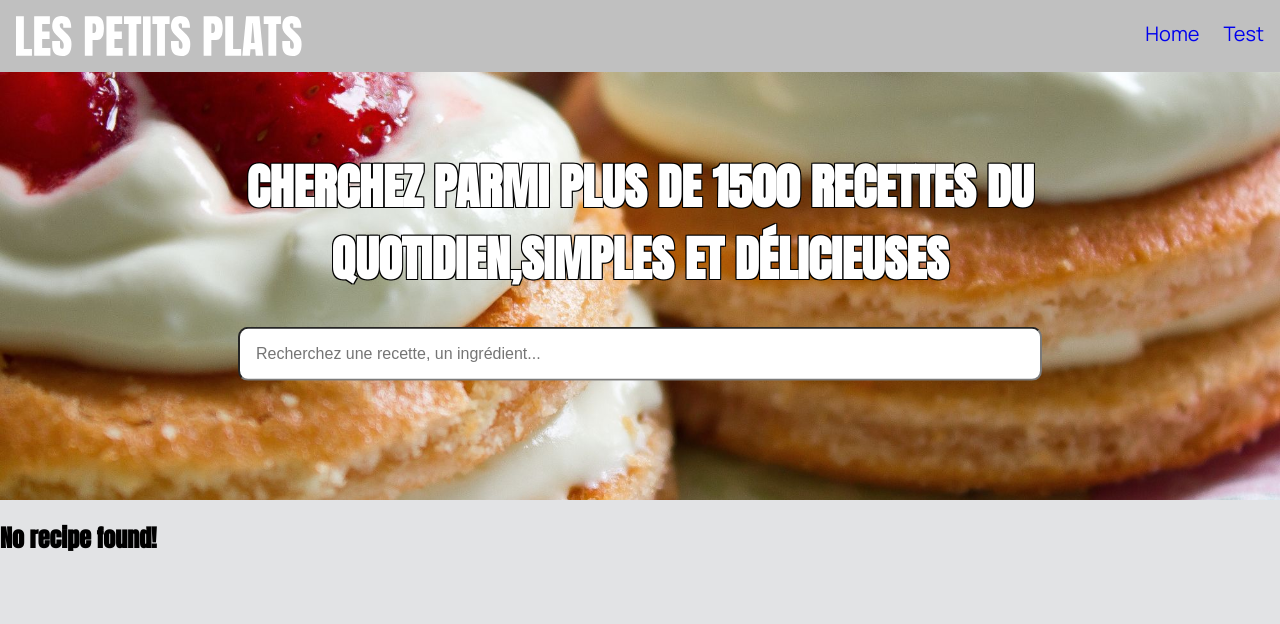
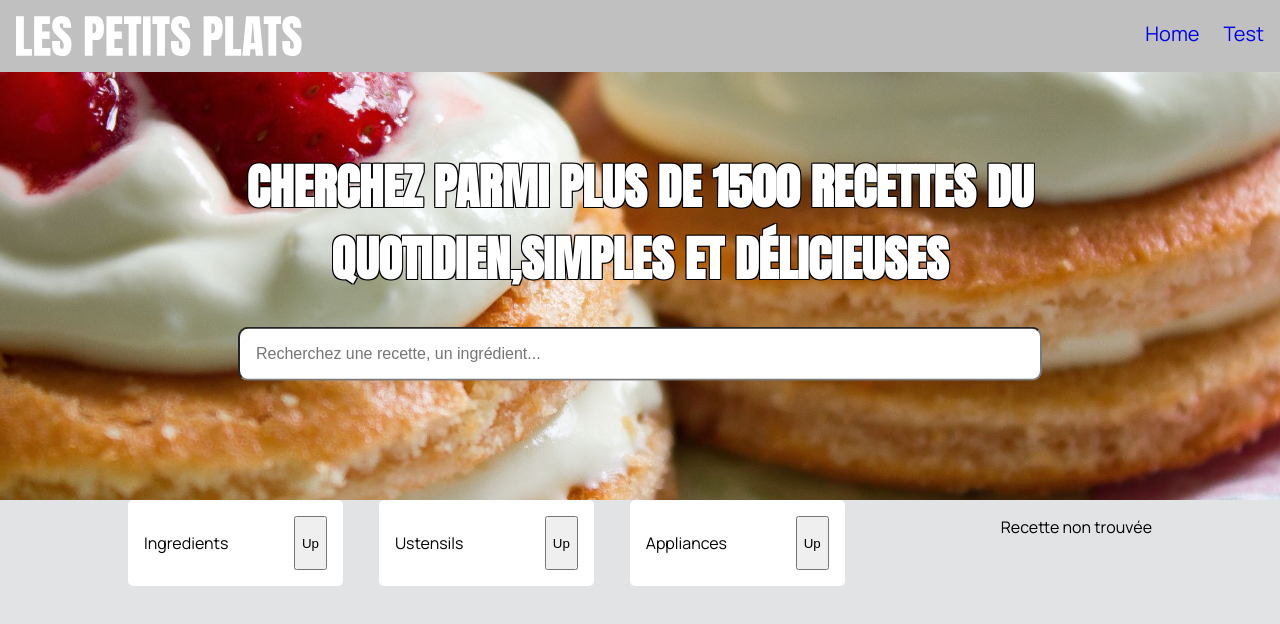
Before and after one commit to K-Duong/ts-react-les-petits-plats, a React (Vite) app: page / in a window 1280 px wide. Shown: the top 624 px of the page. Built offline with nearby package versions, Linux system fonts and the light colour scheme.

Commit message:
feat: add Dropdown component - Created Dropdown component - Rendered dropdown lists using useContext

```diff
--- /dev/null
+++ b/src/components/dropdownMenu/index.tsx
@@ -0,0 +1,46 @@
+import { ChangeEvent, useState } from "react";
+import InputSearch from "../searchInput";
+import "./style.css";
+
+interface PropsDropdownMenu {
+  dropdownType: string;
+  dropdownList: string[];
+  handleAdvancedSearch: (e: ChangeEvent<HTMLInputElement>) => void;
+}
+function DropdownMenu(props: PropsDropdownMenu) {
+  const [openedDropdown, setOpenedDropdown] = useState<boolean>(false);
+  const { dropdownType, dropdownList, handleAdvancedSearch } = props;
+  return (
+    <div className="dropdown-menu">
+      <div className="dropdown-top">
+        <p className="dropdown-type">{dropdownType}</p>
+        {/* TODO: separate button component */}
+        <button
+          onClick={() => setOpenedDropdown(!openedDropdown)}
+          className="chevron"
+        >
+          {openedDropdown ? "Down" : "Up"}
+        </button>
+      </div>
+      {openedDropdown ? (
+        <div className="dropdown-down">
+          <InputSearch
+            placeholder="Search..."
+            type="text"
+            handleChangeInput={handleAdvancedSearch}
+            className="input-advanced-search"
+          />
+          <ul className="dropdown-list">
+            {dropdownList.map((str) => (
+              <li key={str}>{str}</li>
+            ))}
+          </ul>
+        </div>
+      ) : (
+        ""
+      )}
+    </div>
+  );
+}
+
+export default DropdownMenu;
--- /dev/null
+++ b/src/components/dropdownMenu/style.css
@@ -0,0 +1,29 @@
+.dropdown-items {
+  display: flex;
+  justify-content: space-between;
+  width: 70%;
+
+
+  & .dropdown-menu {
+    width: 30%;
+    background-color: white;
+    border-radius: 5px;
+    height: auto;
+
+    & .dropdown-top {
+      display: flex;
+      justify-content: space-between;
+      padding: 1rem;
+    }
+
+    & .dropdown-down {
+      & ul {
+        padding: 1rem;
+
+        & li {
+          list-style-type: none;
+        }
+      }
+    }
+  }
+}
--- a/src/layout/mainContainer/style.css
+++ b/src/layout/mainContainer/style.css
@@ -1,5 +1,6 @@
 .main-container {
   display: flex;
+  justify-content: center;
   flex-grow: 1;
   background-color: var(--bg-gray);
 }
--- a/src/pages/homePage/index.tsx
+++ b/src/pages/homePage/index.tsx
@@ -1,30 +1,64 @@
-import { useContext } from "react"
-import { RecipesContext } from "../../context/recipesContext"
-import { RecipesContextType } from "../../types/recipesContext"
+import { useContext } from "react";
+import { RecipesContext } from "../../context/recipesContext";
+import { RecipesContextType } from "../../types/recipesContext";
 
-import "./style.css"
+import "./style.css";
+import DropdownMenu from "../../components/dropdownMenu";
 
+function HomePage() {
+  const { currentRecipes, dropdownLists, advancedSearch } = useContext(
+    RecipesContext
+  ) as RecipesContextType;
 
-function HomePage ()  {
-  const {currentRecipes} = useContext(RecipesContext) as RecipesContextType;
-  // console.log(currentRecipes);
   const NumberOfResult = () => {
     if (currentRecipes.length === 0) {
-      return <h2 className="no-recipe-found">No recipe found!</h2>
+      return <p className="number-result">Recette non trouvée</p>;
     } else if (currentRecipes.length === 1) {
+      return <p className="number-result">Une recette retrouvée</p>;
+    } else if (currentRecipes.length > 1) {
+      return (
+        <p className="number-result">
+          ${currentRecipes.length} recettes retrouvées
+        </p>
+      );
+    } else {
+      return;
+    }
+  };
 
-      return <p className="number-result">Une recette retrouvée</p>
-    } else if (currentRecipes.length > 1) {
-      return <p className="number-result">${currentRecipes.length} recettes retrouvées</p>
-    } else {
-      return
-    }
+  return (
+    <div className="home-content">
+      <div className="dropdown-and-number-result">
+        <div className="dropdown-items">
+          <DropdownMenu
+            dropdownType="Ingredients"
+            dropdownList={dropdownLists?.ingredients || []}
+            // TODO: handle debounce here
+            handleAdvancedSearch={(e) => advancedSearch(e.target.value)}
+          />
+          <DropdownMenu
+            dropdownType="Ustensils"
+            dropdownList={dropdownLists?.ustensils || []}
+            // TODO: handle debounce here
+            handleAdvancedSearch={(e) => advancedSearch(e.target.value)}
+          />
+          <DropdownMenu
+            dropdownType="Appliances"
+            dropdownList={dropdownLists?.appliances || []}
+            // TODO: handle debounce here
+            handleAdvancedSearch={(e) => advancedSearch(e.target.value)}
+          />
+        </div>
+        <NumberOfResult />
+      </div>
+      <div className="list-of-tags">
 
-  }
+      </div>
+      <div className="list-of-cards">
 
-  return (<div className="home-content">
-    <NumberOfResult/>
-  </div>)
-  }
+      </div>
+    </div>
+  );
+}
 
-  export default HomePage
+export default HomePage;
--- a/src/pages/homePage/style.css
+++ b/src/pages/homePage/style.css
@@ -1,3 +1,18 @@
 h2.no-recipe-found {
   font-family: var(--anton);
+  font-size: 2.5rem;
+  align-self: center;
 }
+
+.home-content {
+  width: 80%;
+  display: flex;
+  flex-direction: column;
+
+  & .dropdown-and-number-result {
+    display: flex;
+    justify-content: space-between;
+  }
+
+
+}
```
